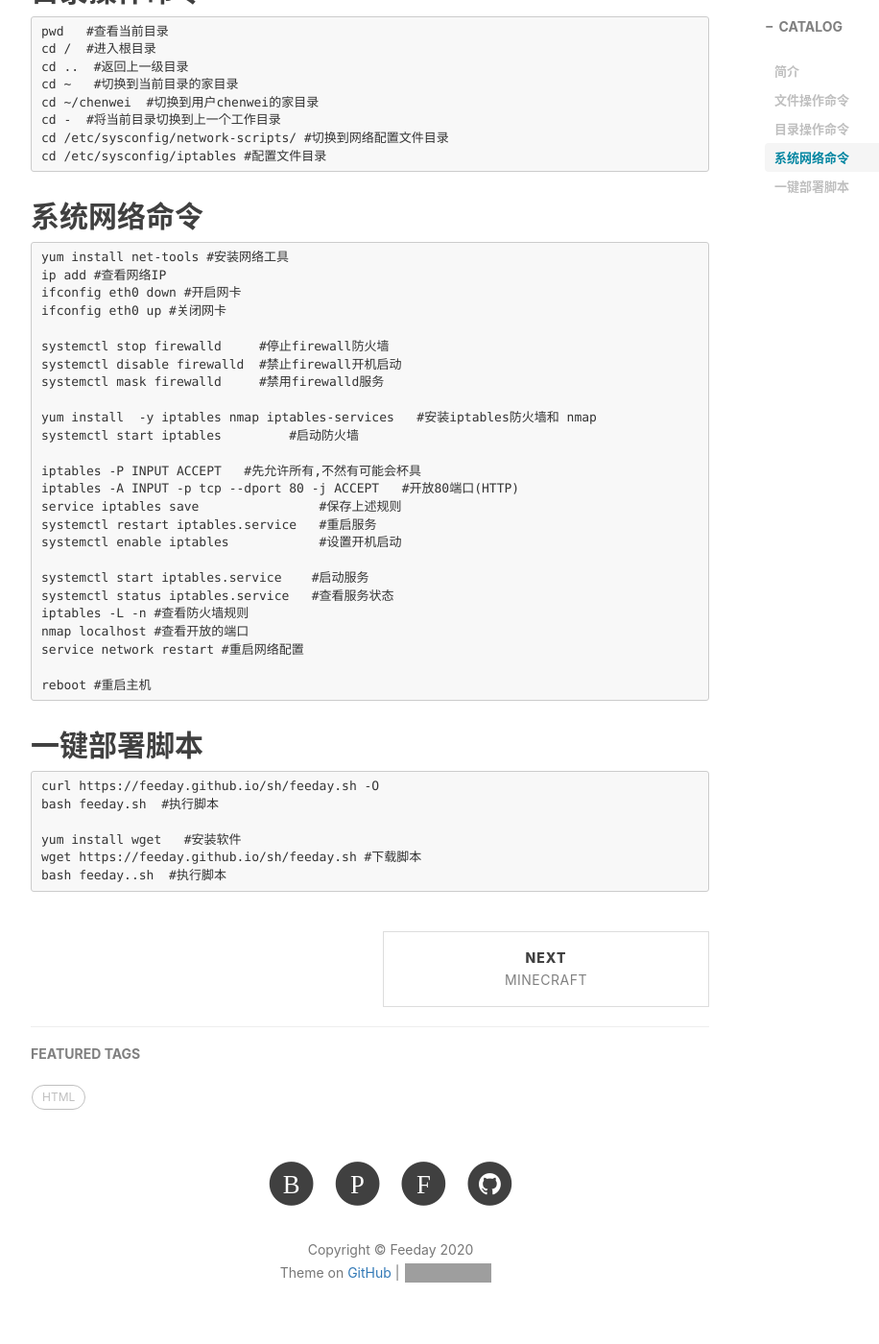
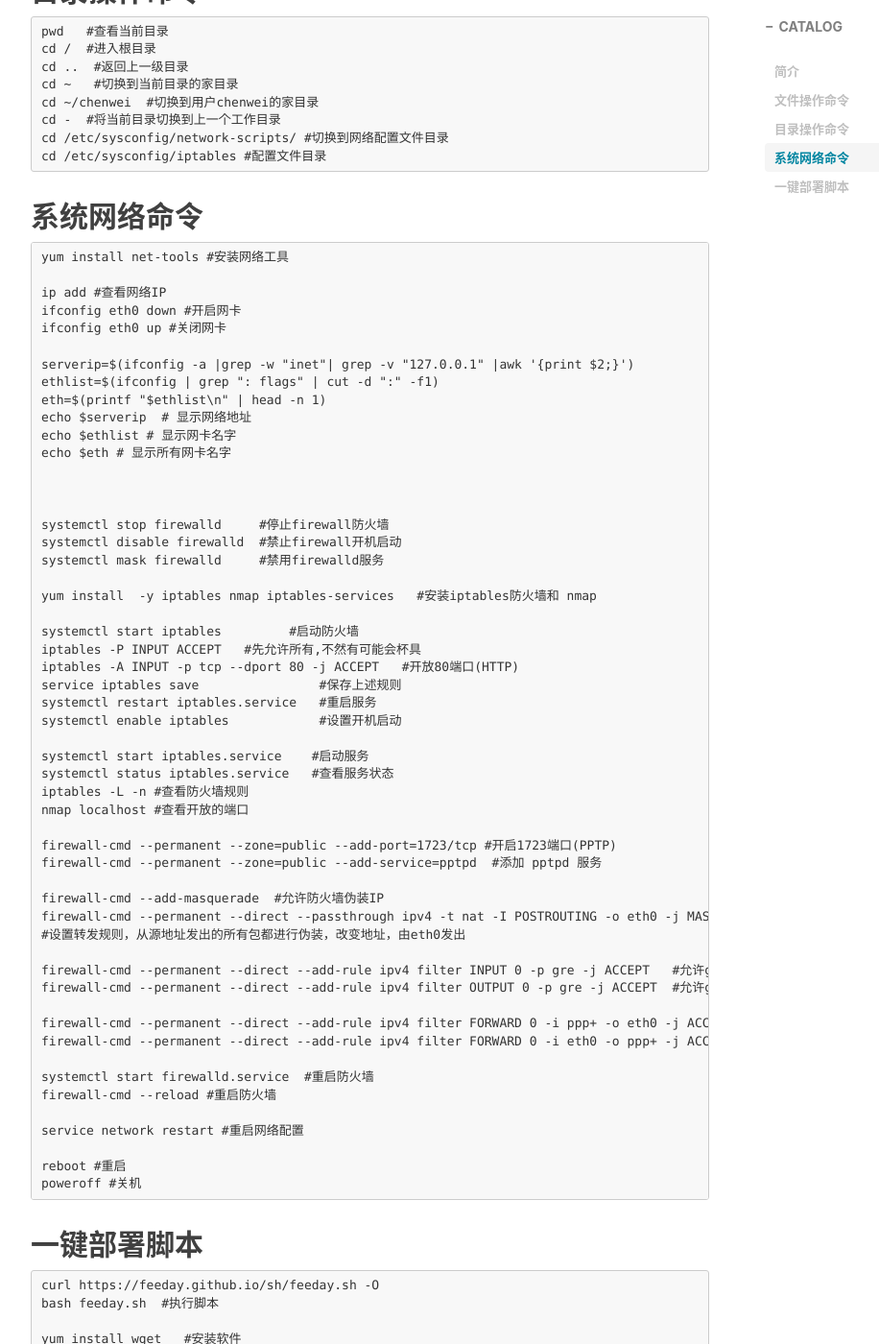
Before and after one commit to tcq233/tcq233.github.io, a Jekyll site: the page built from _posts/2020-05-05-bash.md, in a window 1280 px wide and 1400 px high, scrolled down 1249 px. Shown: the whole window at 96% size, without its empty margins (233-1149 px from the left). Built offline with Jekyll 4.4.1, drawn with Linux system fonts in a browser that asks for light colours; nearby versions of some CDN libraries; comment, search, counter and statistics services are not loaded; grey boxes are pictures that could not be loaded.

Commit message:
Update 2020-05-05-bash.md

````diff
--- a/_posts/2020-05-05-bash.md
+++ b/_posts/2020-05-05-bash.md
@@ -54,17 +54,27 @@ cd /etc/sysconfig/iptables #配置文件目录
 
 ```
 yum install net-tools #安装网络工具
+
 ip add #查看网络IP
 ifconfig eth0 down #开启网卡
 ifconfig eth0 up #关闭网卡
+
+serverip=$(ifconfig -a |grep -w "inet"| grep -v "127.0.0.1" |awk '{print $2;}')
+ethlist=$(ifconfig | grep ": flags" | cut -d ":" -f1)
+eth=$(printf "$ethlist\n" | head -n 1)
+echo $serverip  # 显示网络地址
+echo $ethlist # 显示网卡名字
+echo $eth # 显示所有网卡名字
+
+
 
 systemctl stop firewalld     #停止firewall防火墙
 systemctl disable firewalld  #禁止firewall开机启动
 systemctl mask firewalld     #禁用firewalld服务
 
 yum install  -y iptables nmap iptables-services   #安装iptables防火墙和 nmap
+
 systemctl start iptables         #启动防火墙
-
 iptables -P INPUT ACCEPT   #先允许所有,不然有可能会杯具
 iptables -A INPUT -p tcp --dport 80 -j ACCEPT   #开放80端口(HTTP)
 service iptables save                #保存上述规则
@@ -75,9 +85,27 @@ systemctl start iptables.service    #启动服务
 systemctl status iptables.service   #查看服务状态
 iptables -L -n #查看防火墙规则
 nmap localhost #查看开放的端口
+
+firewall-cmd --permanent --zone=public --add-port=1723/tcp #开启1723端口(PPTP)
+firewall-cmd --permanent --zone=public --add-service=pptpd  #添加 pptpd 服务
+
+firewall-cmd --add-masquerade  #允许防火墙伪装IP
+firewall-cmd --permanent --direct --passthrough ipv4 -t nat -I POSTROUTING -o eth0 -j MASQUERADE -s 192.168.0.0/24
+#设置转发规则，从源地址发出的所有包都进行伪装，改变地址，由eth0发出
+
+firewall-cmd --permanent --direct --add-rule ipv4 filter INPUT 0 -p gre -j ACCEPT   #允许gre协议进入
+firewall-cmd --permanent --direct --add-rule ipv4 filter OUTPUT 0 -p gre -j ACCEPT  #允许gre协议出去
+
+firewall-cmd --permanent --direct --add-rule ipv4 filter FORWARD 0 -i ppp+ -o eth0 -j ACCEPT #允许数据包由ppp+接口中进出
+firewall-cmd --permanent --direct --add-rule ipv4 filter FORWARD 0 -i eth0 -o ppp+ -j ACCEPT #允许数据包由eth0接口中进出
+
+systemctl start firewalld.service  #重启防火墙
+firewall-cmd --reload #重启防火墙
+
 service network restart #重启网络配置
 
-reboot #重启主机
+reboot #重启
+poweroff #关机
 ```
 
 ## 一键部署脚本
````
